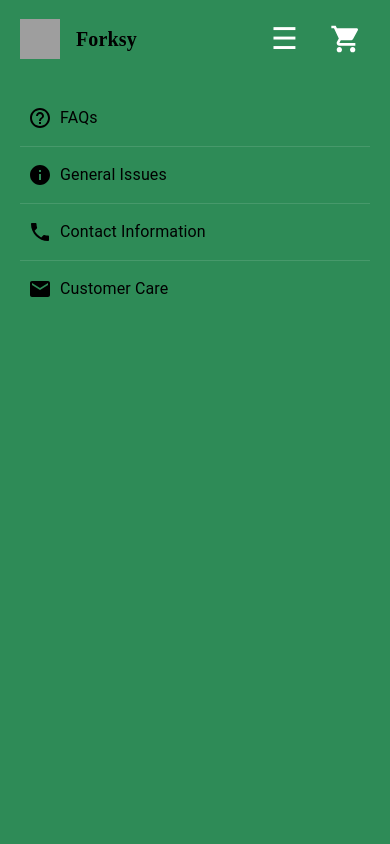
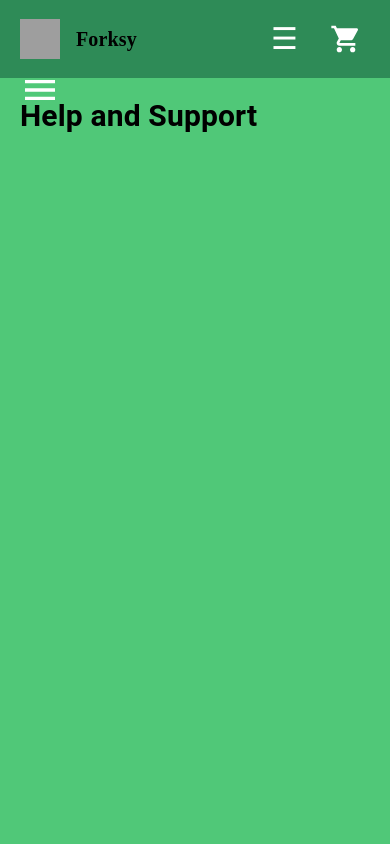
Before and after one commit to SriVenkat77/Forksy, a React (Create React App) app: page /support in a window 390 px wide. Shown: the top 844 px of the page. Built offline with nearby package versions, Linux system fonts and the light colour scheme; grey boxes are pictures that could not be loaded.

Commit message:
Update Support.jsx

```diff
--- a/src/customers/components/Search/Support.jsx
+++ b/src/customers/components/Search/Support.jsx
@@ -6,8 +6,7 @@ import PhoneIcon from "@mui/icons-material/Phone";
 import EmailIcon from "@mui/icons-material/Email";
 import InfoIcon from "@mui/icons-material/Info";
 import { useMediaQuery } from "@mui/material";
-
-
+import MenuIcon from '@mui/icons-material/Menu'; // Import MenuIcon for hamburger
 
 const menu = [
   { title: "FAQs", icon: <HelpOutlineIcon />, section: "faqs" },
@@ -15,21 +14,47 @@ const menu = [
   { title: "Contact Information", icon: <PhoneIcon />, section: "contactInfo" },
   { title: "Customer Care", icon: <EmailIcon />, section: "customerCare" },
 ];
+
 const Support = () => {
   const [activeSection, setActiveSection] = useState(null);
+  const [menuOpen, setMenuOpen] = useState(false); // State to toggle menu
   const isSmallScreen = useMediaQuery("(max-width:1080px)");
 
   const handleNavigate = (item) => {
     if (item.section) {
       setActiveSection(item.section);
+      if (isSmallScreen) {
+        setMenuOpen(false); // Close the menu on item click for small screens
+      }
     }
+  };
+
+  const toggleMenu = () => {
+    setMenuOpen(prevState => !prevState); // Toggle menu visibility
   };
 
   return (
     <div className={`lg:flex ${isSmallScreen ? 'flex-col' : 'flex-row'} h-[100vh]`}>
+      {/* Hamburger Button for Small Screens */}
+      {isSmallScreen && (
+        <div className="absolute top-15 left-5 z-50">
+          <MenuIcon onClick={toggleMenu} style={{
+        cursor: 'pointer',
+        color: '#fff', // Icon color
+        position: "fixed",
+        top: 70,
 
-      <div className={`w-[70vw] lg:w-[20vw] h-[100vh] flex flex-col justify-center bg-[#2E8B57] ${isSmallScreen ? 'w-full' : 'w-[20vw]'}`}>
-        <div className="w-full h-full flex flex-col justify-start space-y-2 p-5">
+        fontSize: '40px', // Increase the size of the icon
+      }} />
+        </div>
+      )}
+
+      {/* Sidebar */}
+      <div
+        className={`w-[70vw] lg:w-[20vw] h-full flex flex-col justify-start bg-[#2E8B57] ${isSmallScreen ? (menuOpen ? 'block' : 'hidden') : 'block'}`}
+        style={isSmallScreen ? { flexShrink: 0 } : {}}
+      >
+        <div className="w-full flex flex-col justify-start space-y-2 p-5">
           {menu.map((item, i) => (
             <React.Fragment key={i}>
               <div
@@ -68,11 +93,12 @@ const MainContent = ({ activeSection }) => {
   );
 };
 
+// FAQ Section
 const FAQs = () => {
   const faqData = [
     {
       question: 'What is the return policy?',
-      answer: 'You can return any item within 30 days of purchase, provided that the item is unused, undamaged, and in its original packaging. Please contact our customer support team to initiate a return, and they will guide you through the process.',
+      answer: 'You can return any item within 30 minutes of purchase, provided that the item is unused, undamaged, and in its original packaging. Please contact our customer support team to initiate a return, and they will guide you through the process.',
     },
     {
       question: 'How can I track my order?',
@@ -80,22 +106,21 @@ const FAQs = () => {
     },
     {
       question: 'What payment methods are accepted?',
-      answer: 'We accept various payment methods including credit/debit cards, PayPal, and bank transfers. Additionally, some of our partners offer installment options through third-party financial services.',
+      answer: 'We accept various payment methods including credit/debit cards, PayPal, and bank transfers.',
     },
     {
       question: 'Can I change my shipping address after placing an order?',
-      answer: 'Yes, you can change your shipping address within 24 hours of placing your order. After that, changes may not be possible as your order may already be in the process of dispatch. Please contact our customer support team for assistance.',
+      answer: 'Yes, you can change your shipping address within 15 minutes of placing your order. After that, changes may not be possible as your order may already be in the process of dispatch. Please contact our customer support team for assistance.',
     },
     {
       question: 'Do you offer international shipping?',
-      answer: 'Yes, we offer international shipping to most countries. Shipping fees and delivery times vary depending on the destination. Please refer to our shipping policy for more details.',
+      answer: 'No, we did not offer international shipping to most countries. Shipping fees and delivery times vary depending on the destination. Please refer to our shipping policy for more details.',
     },
     {
       question: 'How do I reset my account password?',
       answer: 'To reset your password, go to the login page and click "Forgot Password." Follow the instructions sent to your registered email to reset your password. If you encounter any issues, feel free to reach out to our customer care team for assistance.',
     },
   ];
-
 
   return (
     <Box mb={4}>
@@ -114,6 +139,7 @@ const FAQs = () => {
   );
 };
 
+// General Issues Section
 const GeneralIssues = () => {
   const issuesData = [
     {
@@ -142,7 +168,6 @@ const GeneralIssues = () => {
     },
   ];
 
-
   return (
     <Box mb={4}>
       <Typography variant="h6" className="font-bold mb-3">General Issues</Typography><br />
@@ -160,6 +185,7 @@ const GeneralIssues = () => {
   );
 };
 
+// Contact Information Section
 const ContactInfo = () => {
   return (
     <Box mb={4}>
@@ -170,14 +196,15 @@ const ContactInfo = () => {
       <Typography>Address: 123 Gandhipuram, Coimbatore, Tamilnadu, India - 640106</Typography>
       <Typography>For urgent matters, please call our 24/7 support hotline at 987-654-3210.</Typography>
       <Typography>Social Media: Follow us on Twitter, Facebook, and Instagram for the latest updates and support.</Typography>
-    </Box>
+       </Box>
   );
 };
 
+// Customer Care Section
 const CustomerCare = () => {
   return (
     <Box mb={4}>
-      <Typography variant="h6" className="font-bold mb-3">Customer Care</Typography><br />
+     <Typography variant="h6" className="font-bold mb-3">Customer Care</Typography><br />
       <Typography>
         Our customer care team is here to help with any issues you may face. We aim to respond to all inquiries within 24 hours. You can reach us via phone, email, or social media for support.
       </Typography>
@@ -187,7 +214,7 @@ const CustomerCare = () => {
       <Typography>
         We also offer a live chat service on our website during business hours for real-time assistance. For urgent issues, feel free to call our customer care hotline 987-654-3210, available 24/7.
       </Typography>
-    </Box>
+       </Box>
   );
 };
 
```
